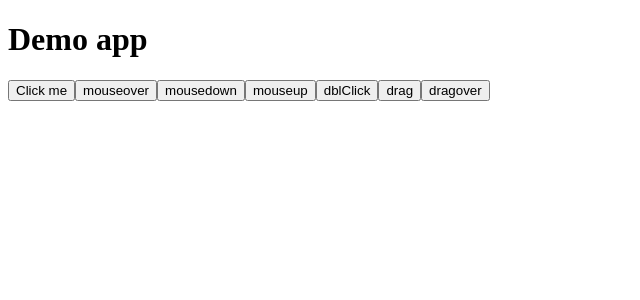
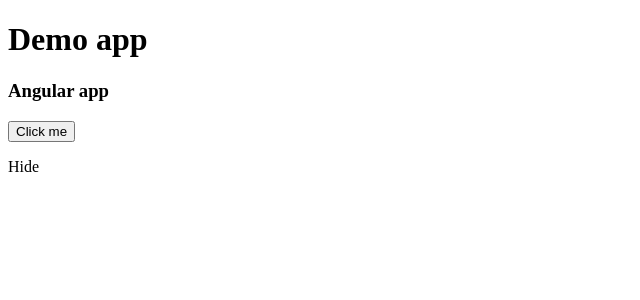
Before and after one commit to mdmahmudurrahman/angular4-syntax, an Angular app: page / in a window 1280 px wide. Shown: the top 300 px of the page, without its empty margins (0-640 px from the left). Built offline with nearby package versions, Linux system fonts and the light colour scheme.

Commit message:
Change property value using event

```diff
--- a/src/app/components/sandbox/sandbox.component.html
+++ b/src/app/components/sandbox/sandbox.component.html
@@ -1,9 +1,5 @@
 <h1>Demo app</h1>
 <!-- Angular event -->
-<button (click)="fireEvent($event, 'Hello')">Click me</button>
-<button (mouseover)="fireEvent($event, 'Hello')">mouseover</button>
-<button (mousedown)="fireEvent($event, 'Hello')">mousedown</button>
-<button (mouseup)="fireEvent($event, 'Hello')">mouseup</button>
-<button (dblClick)="fireEvent($event, 'Hello')">dblClick</button>
-<button (drag)="fireEvent($event, 'Hello')">drag</button>
-<button (dragover)="fireEvent($event, 'Hello')">dragover</button>
+<h3 [class.special]="isSpecial">{{greeting}}</h3>
+<button (click)="changeGreeting()">Click me</button>
+<p>{{ isSpecial ? show : hide }}</p>
--- a/src/app/components/sandbox/sandbox.component.ts
+++ b/src/app/components/sandbox/sandbox.component.ts
@@ -10,11 +10,13 @@
 })
 
 export class SandboxComponent {
-  birthDay = new Date(1987, 1, 15);
-  total = 500;
-  fee = 1;
+  greeting:string = "Angular app";
+  isSpecial:boolean = false;
+  show:string = "Show";
+  hide:string = "Hide"
 
-  fireEvent(e, greeting) {
-    console.log(e);
+  changeGreeting() {
+    this.greeting = "Angular application";
+    this.isSpecial = !this.isSpecial;
   }
 }
```
